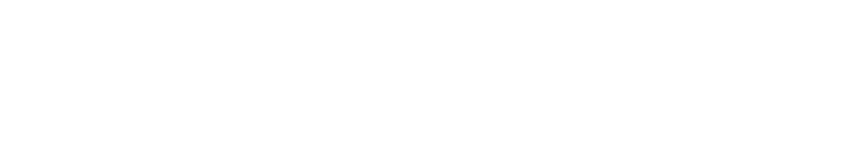
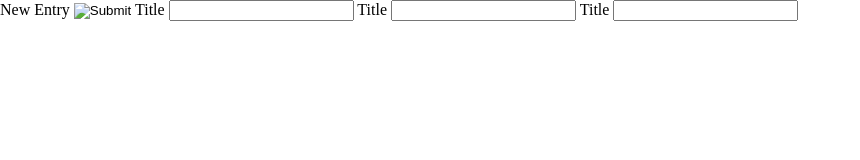
Before and after one commit to justintaeson/code-journal, a website: page index.html in a window 1280 px wide. Shown: the whole page, without its empty margins (0-860 px from the left). Drawn offline with Linux system fonts and the light colour scheme.

Commit message:
Added a form for creating a journal entry to the div[data-view=entry-form].

```diff
--- a/index.html
+++ b/index.html
@@ -19,6 +19,16 @@
   </header>
   <main>
     <div data-view="entry-form">
+      <form>
+        <label class="label">New Entry</label>
+        <input type="image" name="image">
+        <label class="label">Title</label>
+        <input type="text" name="title">
+        <label class="label">Title</label>
+        <input type="text" name="Photo URL">
+        <label class="label">Title</label>
+        <input type="text" name="Notes">
+      </form>
     </div>
   </main>
   <script src="js/data.js"></script>
```
